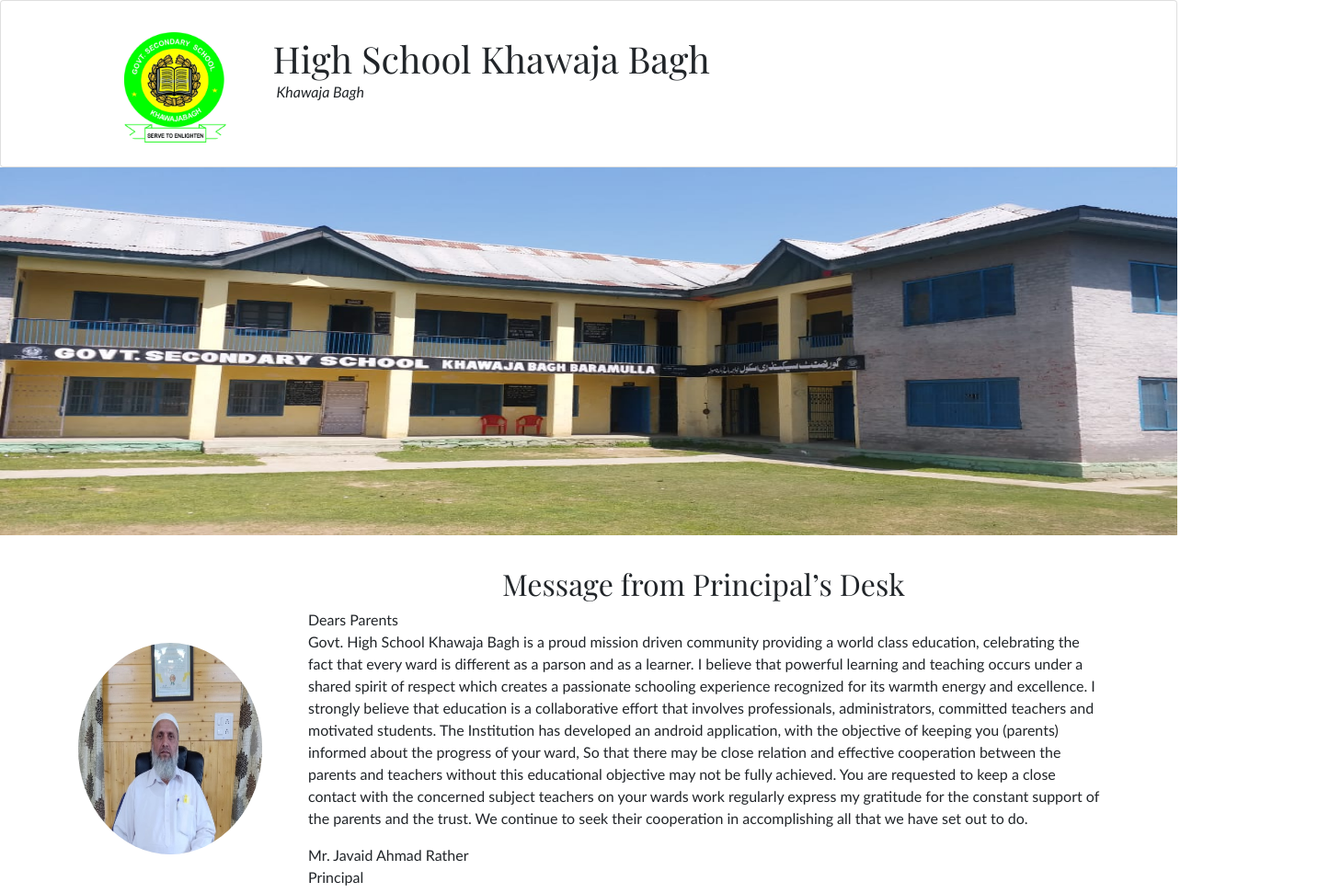
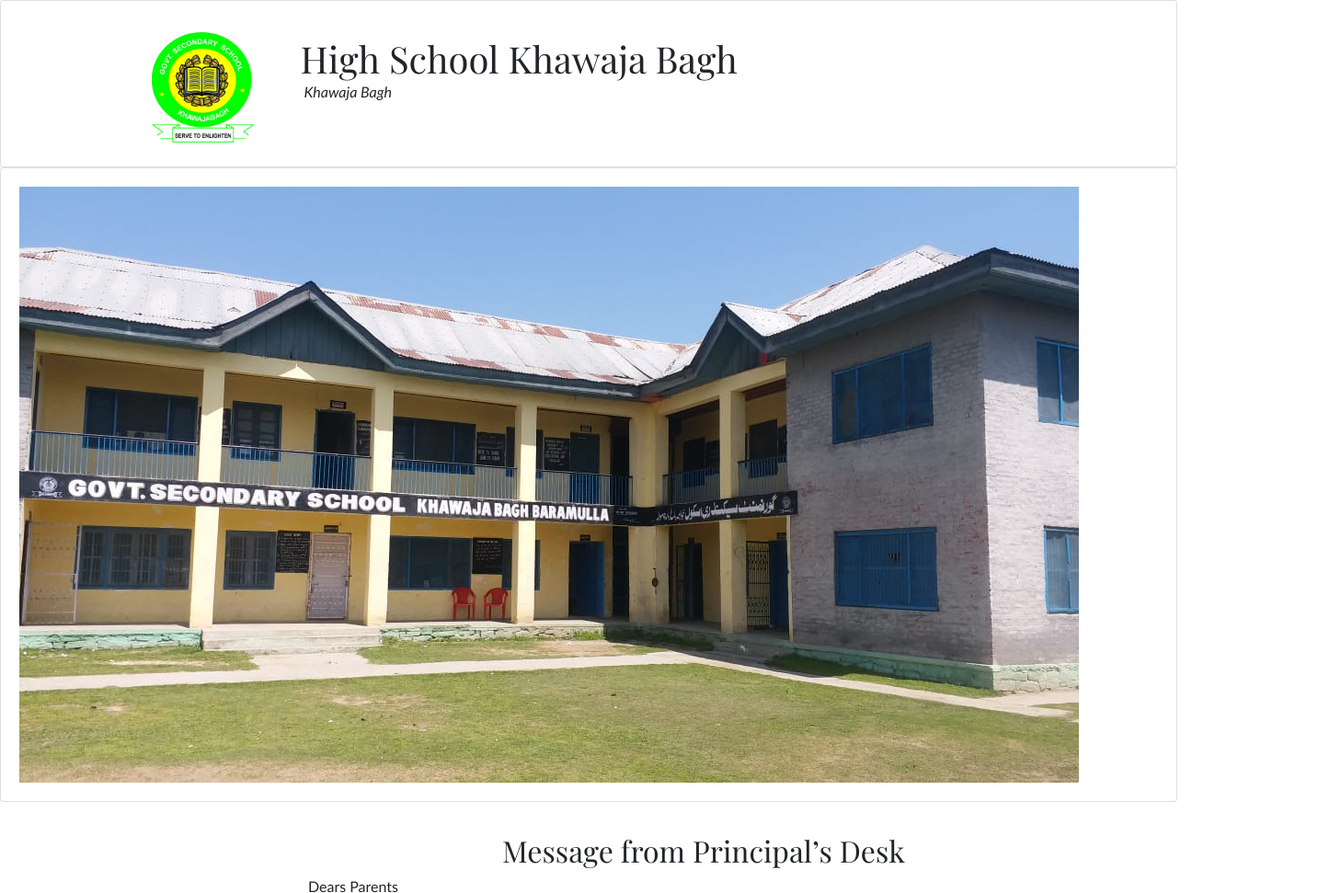
Before and after one commit to Naseer-Ahmadd/GHSS_aboutPage, a plain HTML site: page index.html in a window 1280 px wide. Shown: the top 971 px of the page at 92% size, 1458 px wide, since content can reach past the window. Drawn offline with nearby package versions, Linux system fonts and the light colour scheme.

Commit message:
style fixes

```diff
--- a/index.html
+++ b/index.html
@@ -19,7 +19,7 @@
       <div class="card">
         <div class="card-body">
           <div class="top_header">
-               <div class="row">
+               <div class="col">
                      <div class="logo">
                         <img src="logo.jpeg" class="img-fluid" alt=""/>
                      </div>
@@ -32,9 +32,12 @@
             </div>
       </div>
 
-
-      <div class="Simage">
-         <img src="/school.jpeg" alt="">
+      <div class="card">
+        <div class="card-body">
+          <div class="Simage">
+              <img src="school.jpeg" alt="">
+          </div>
+        </div>
       </div>
 
       <div class="chairman-section">
--- a/style.css
+++ b/style.css
@@ -61,8 +61,8 @@
 }
 
 .Simage img{
-   width: 100%;
-   height: 400px;
+
+
 }
 
 
```
